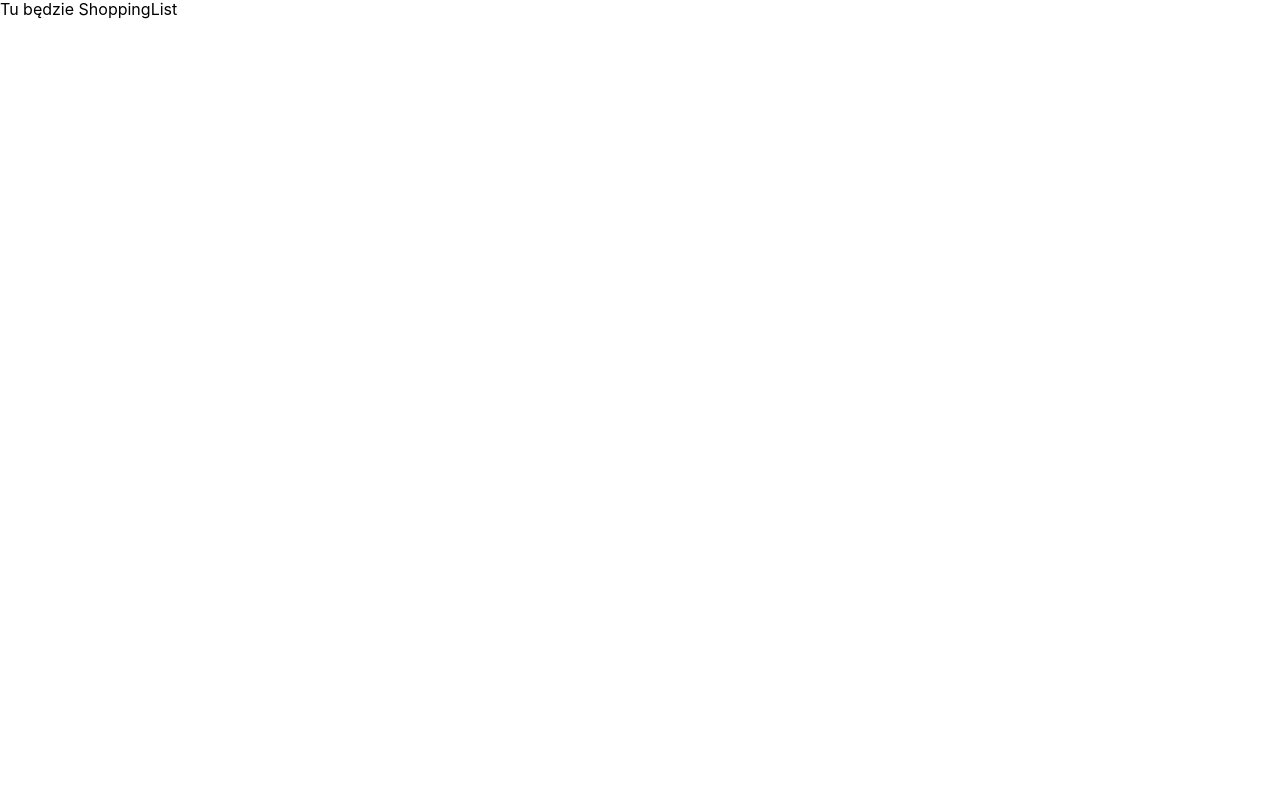
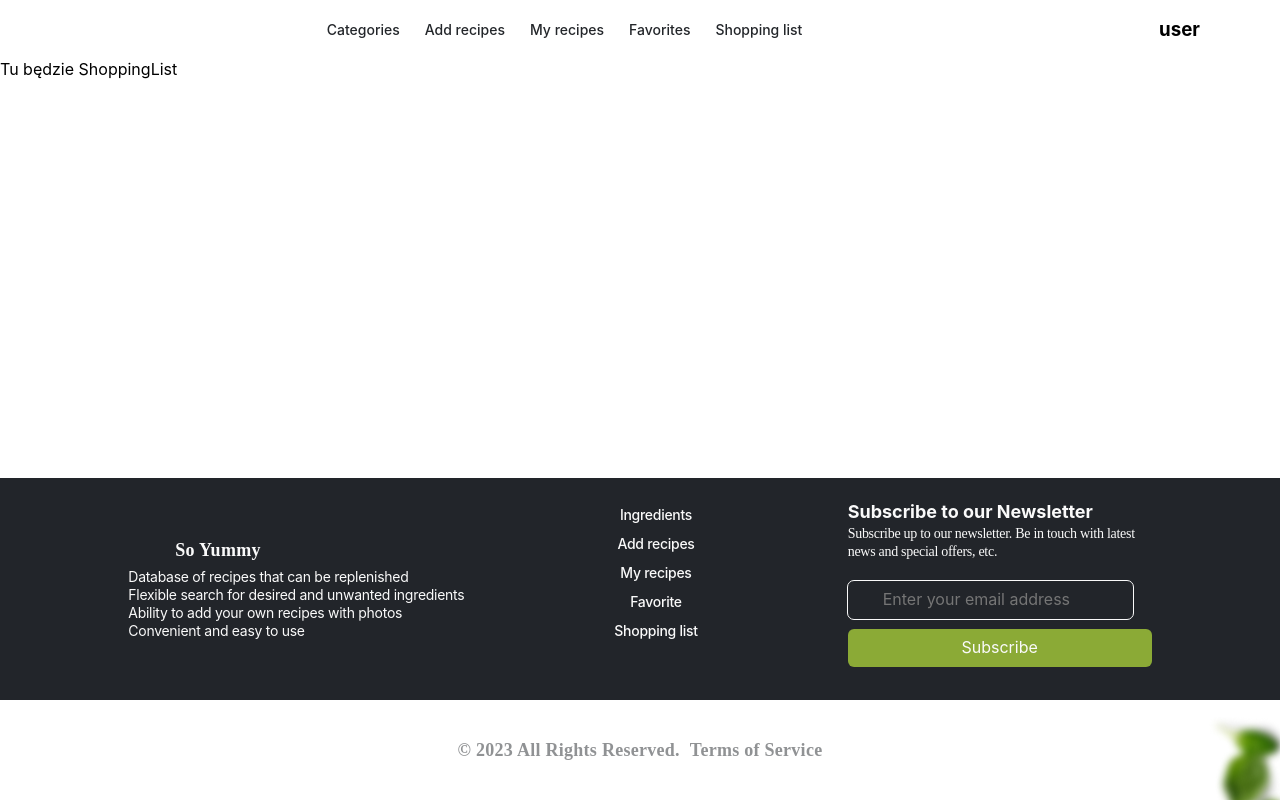
Before and after one commit to WeronikaBabik/SoYummy, a React (Create React App) app in the folder client/: page /shopping-list in a window 1280 px wide. Built offline with nearby package versions, Linux system fonts and the light colour scheme.

Commit message:
fixed bugs in the routes

```diff
--- a/client/src/App.js
+++ b/client/src/App.js
@@ -33,17 +33,18 @@
     <div>Refreshing user...</div>
   ) : (
     <Routes>
-      <Route path="/" element={<SharedLayout />} />
-      <Route index element={<Main />} />
-      {/* <Route path="/categories/:categoryName" element={<Categories />} />
+      <Route path="/" element={<SharedLayout />}>
+        <Route index element={<Main />} />
+        {/* <Route path="/categories/:categoryName" element={<Categories />} />
         <Route path="/add" element={<AddRecipe />} />
         <Route path="/my" element={<MyRecipes />} />
         <Route path="/favorite" element={<Favorite />} />
         <Route path="/shopping-list" element={<ShoppingList />} />
         <Route path="/search" element={<Search />} /> */}
-      <Route path="*" element={<NotFound />} />
-      <Route path="/shopping-list" element={<ShoppingList />}></Route>/
-      <Route path="/categories/:categoryName" element={<Categories />} />
+        <Route path="/shopping-list" element={<ShoppingList />}></Route>/
+        <Route path="/categories/:categoryName" element={<Categories />} />
+        <Route path="*" element={<NotFound />} />
+      </Route>
     </Routes>
   );
 }
```
Also changed, not shown: 1 other file (tests, documents, lock files or other folders).
